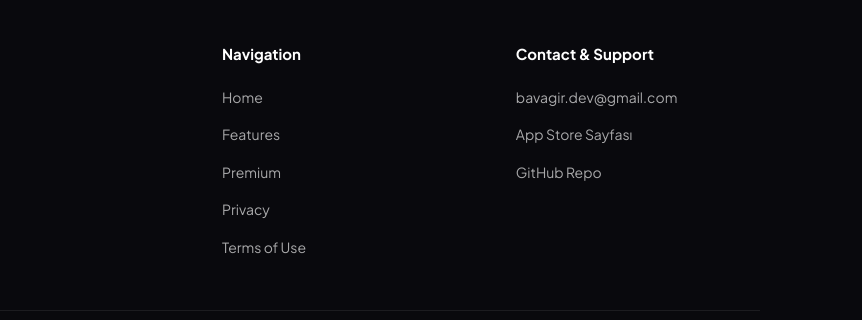
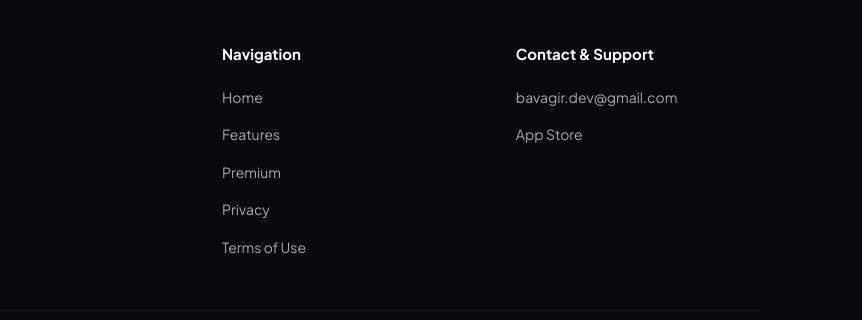
Before and after one commit to nobetci-eczane/nobetci-eczane.github.io, a plain HTML site: page index.html in a window 1280 px wide. Shown: the part 2760-3080 px from the top of the page, 418-1280 px from the left. Drawn offline with Linux system fonts and the light colour scheme.

Commit message:
chore: remove github repo link from footer

```diff
--- a/index.html
+++ b/index.html
@@ -1084,8 +1084,7 @@
                 <h5 data-i18n="footer_contact">İletişim & Destek</h5>
                 <ul>
                     <li><a href="mailto:bavagir.dev@gmail.com">bavagir.dev@gmail.com</a></li>
-                    <li><a href="https://apps.apple.com/app/6760490572" target="_blank" rel="noopener noreferrer">App Store Sayfası</a></li>
-                    <li><a href="https://github.com/ozcanbavagir/nobetci-eczaneler" target="_blank" rel="noopener noreferrer">GitHub Repo</a></li>
+                    <li><a href="https://apps.apple.com/app/6760490572" target="_blank" rel="noopener noreferrer">App Store</a></li>
                 </ul>
             </div>
         </div>
```
